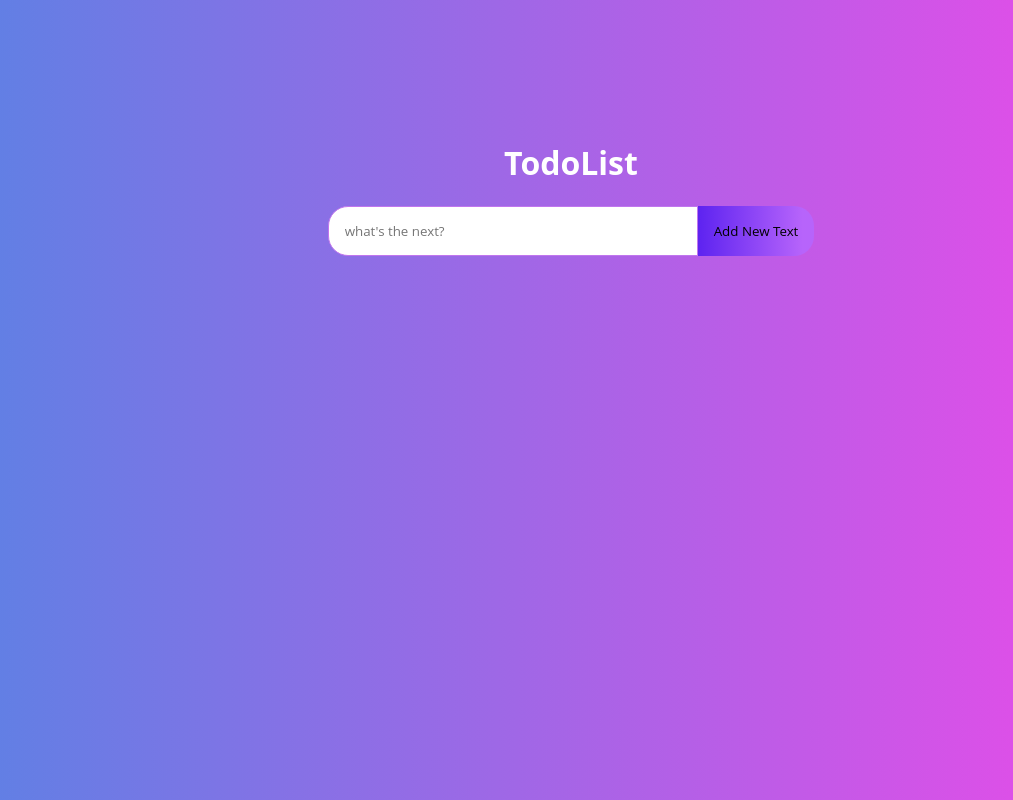
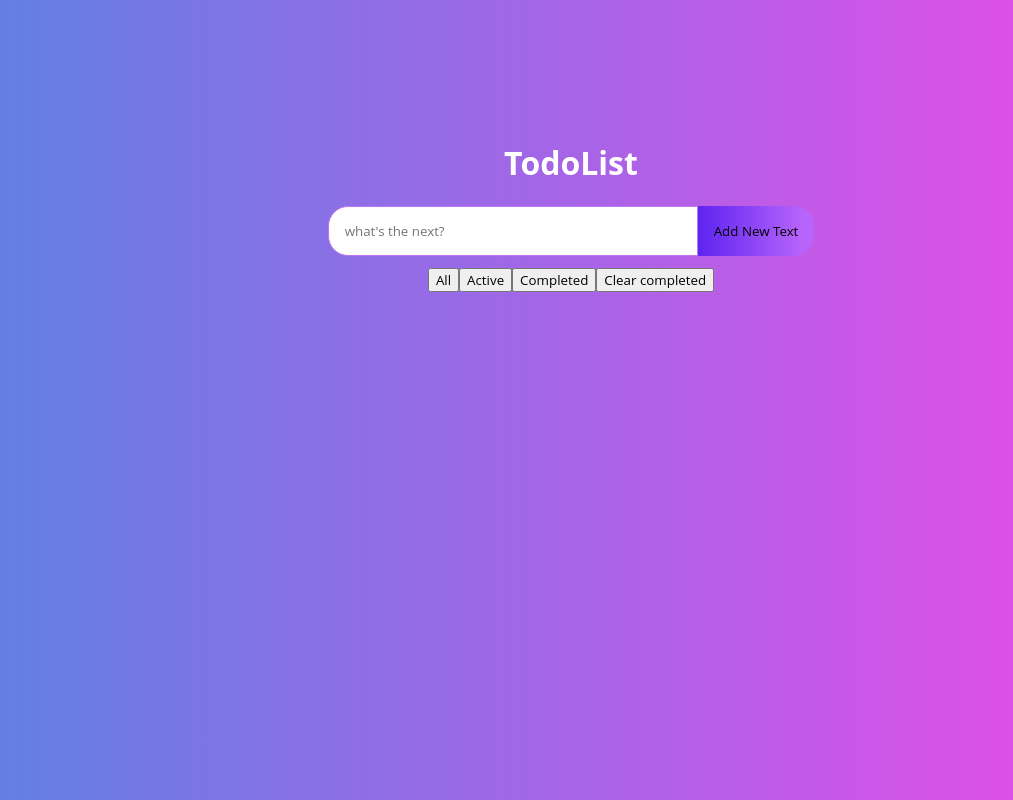
Before and after one commit to Day-DAy-Up92/TodoLIst-typescript-react, a React (Create React App) app in the folder my-app/: page / in a window 1280 px wide. Shown: the whole page, without its empty margins (69-1082 px from the left). Built offline with nearby package versions, Linux system fonts and the light colour scheme.

Commit message:
[Tianying]feat: click button to show different type todos

```diff
--- a/my-app/src/App.tsx
+++ b/my-app/src/App.tsx
@@ -3,8 +3,10 @@ import { TodoForm } from './components/TodoForm';
 import { TodoList} from './components/TodoList';
 // import { TodoItem } from './components/TodoItem';
 import './App.css';
+import { AddTodo, ClearCompletedTodos, DeleteTodo, EditTodo, ShowActiveTodos, ShowAllTodos, ShowCompletedTodos, Todo, ToggleCompleted } from './types';
 function App() {
   const [todos,setTodos] = useState<Array<Todo>>([]);
+   const [type,setType] = useState(0)
  const addTodo:AddTodo = newTodo=>{
   if(!newTodo){alert("Please enter your Task!")}
   else if(newTodo!==" "){
@@ -37,14 +39,35 @@ const toggleCompleted:ToggleCompleted = selectedTodo =>{
   }return todo;
  });
  setTodos(updateTodo)
- console.log(todos);
+};
 
-};
+  const showAllTodos:ShowAllTodos=()=>{
+    setType(0);
+  };
+  const showActiveTodos:ShowActiveTodos=()=>{
+    setType(1);
+  };
+  const showCompletedTodos:ShowCompletedTodos = ()=>{
+     setType(2);
+    };
+    const clearCompletedTodos:ClearCompletedTodos = ()=>{
+      const newTodos = [...todos];
+      const rest = newTodos.filter((todo) => todo.completed === false);
+      setTodos([...rest]);
+    };
+
   return (
     <div className="todo-app">
       <h1 className='header'>TodoList</h1>
       <TodoForm addTodo={addTodo}/>
-      <TodoList editTodo={editTodo} todoData={todos} toggleCompleted={toggleCompleted } deleteTodo={deleteTodo}/>
+      {(type===0)?
+      <TodoList editTodo={editTodo} todoData={todos} toggleCompleted={toggleCompleted } deleteTodo={deleteTodo}/>:((type===1)?<TodoList editTodo={editTodo} todoData={todos.filter((todo)=>todo.completed===false)} toggleCompleted={toggleCompleted } deleteTodo={deleteTodo}/>:<TodoList editTodo={editTodo} todoData={todos.filter((todo)=>todo.completed===true)} toggleCompleted={toggleCompleted } deleteTodo={deleteTodo}/>)}
+      <div className='button-list'>
+        <button onClick={showAllTodos}>All</button>
+        <button onClick={showActiveTodos}>Active</button>
+        <button onClick={showCompletedTodos}>Completed</button>
+        <button onClick={clearCompletedTodos}>Clear completed</button>
+      </div>
     </div>
   );
 }
--- a/my-app/src/components/TodoForm.tsx
+++ b/my-app/src/components/TodoForm.tsx
@@ -1,4 +1,5 @@
 import React,{ChangeEvent, useState,FormEvent} from 'react';
+import { AddTodo } from '../types';
 interface TodoFormProps {
     addTodo:AddTodo;
 }
--- a/my-app/src/components/TodoItem.tsx
+++ b/my-app/src/components/TodoItem.tsx
@@ -1,4 +1,5 @@
 import React, {MouseEvent, useRef, useState,KeyboardEvent} from 'react'
+import { DeleteTodo, EditTodo, Todo, ToggleCompleted } from '../types';
 interface TodoItemProps {
     todo:Todo;
     toggleCompleted:ToggleCompleted;
@@ -24,7 +25,7 @@ export const TodoItem:React.FC<TodoItemProps> = ({todo,toggleCompleted,deleteTod
     }
     return (
         <li className='todo-item'>
-        <input onChange={()=>{toggleCompleted(todo)}} type="checkbox" checked={todo.completed}/>{edited?<p onDoubleClick={()=>{setEdited(!edited)}}>{todo.text}</p>:<input defaultValue={todo.text} type="text" onChange={getIptValue} ref={editedValue} onKeyDown={handleEdit}/>}
+        <input onChange={()=>{toggleCompleted(todo)}} type="checkbox" checked={todo.completed}/>{edited?<p className={todo.completed?"done-todo":"wait-todo"} onDoubleClick={()=>{setEdited(!edited)}}>{todo.text}</p>:<input defaultValue={todo.text} type="text" onChange={getIptValue} ref={editedValue} onKeyDown={handleEdit}/>}
         <button className='delete-btn' onClick={handleDelete}>delete</button>
         </li>
     )
--- a/my-app/src/components/TodoList.tsx
+++ b/my-app/src/components/TodoList.tsx
@@ -1,4 +1,5 @@
 import React from 'react';
+import { DeleteTodo, EditTodo, Todo, ToggleCompleted } from '../types';
 import {TodoItem} from './TodoItem';
 interface TodoListProps {
 todoData:Array<Todo>;
--- a/my-app/src/types.d.ts
+++ b/my-app/src/types.d.ts
@@ -1,5 +1,11 @@
+import { type } from "os";
+
 type AddTodo = (newTodo:string)=>void;
 type Todo = {id:number;text:string;completed:boolean;}
 type ToggleCompleted = (selectedTodo:Todo)=>void;
 type DeleteTodo = (id:number)=>void;
 type EditTodo = (id:number,editedTodo:string)=>void;
+type ShowAllTodos =()=>void;
+type ShowActiveTodos =()=>void;
+type ShowCompletedTodos =()=>void;
+type ClearCompletedTodos =()=>void;
```
